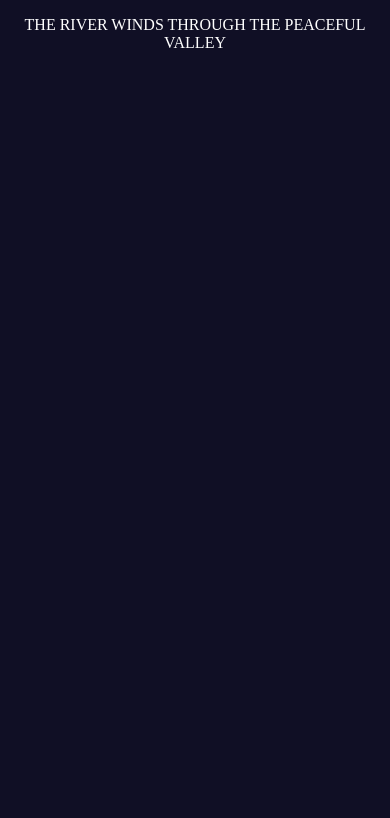
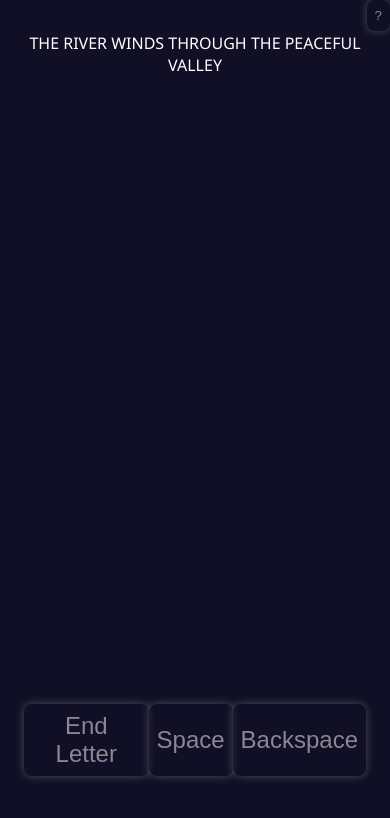
Before and after one commit to jankubatt/morse, a React (Create React App) app in the folder frontend/: page / in a window 390 px wide. Shown: the top 818 px of the page. Built offline with nearby package versions, Linux system fonts and the light colour scheme; the HTML template or start-up script is replaced by a standard one.

Commit message:
feat(app): phone friendly

```diff
--- a/frontend/src/App.js
+++ b/frontend/src/App.js
@@ -1,4 +1,3 @@
-import logo from './logo.svg';
 import './App.css';
 import React from 'react';
 
@@ -13,6 +12,38 @@ function App() {
 	const [solution, setSolution] = React.useState('')
 	const [sentences, setSentences] = React.useState([])
 	const [sentence, setSentence] = React.useState('')
+	const [showModal, setShowModal] = React.useState(false)
+
+	const timerId = React.useRef(null);
+	const touchStart = React.useRef(0);
+	const touchStartPosition = React.useRef({ x: 0, y: 0 });
+	const touchEndPosition = React.useRef({ x: 0, y: 0 });
+
+	const handleTouchStart = (e) => {
+		touchStart.current = performance.now();
+		touchStartPosition.current = { x: e.touches[0].clientX, y: e.touches[0].clientY };
+	};
+
+	const handleTouchEnd = (e) => {
+		touchEndPosition.current = { x: e.changedTouches[0].clientX, y: e.changedTouches[0].clientY };
+
+		const touchEnd = performance.now();
+		const duration = touchEnd - touchStart.current;
+
+		if (duration < 250) {
+			setMorse(prev => prev + '.')
+			clearTimeout(timerId.current);
+		} else if (duration >= 250 && duration < 2000) {
+			setMorse(prev => prev + '-')
+			clearTimeout(timerId.current);
+		}
+
+		touchStart.current = 0;
+		timerId.current = setTimeout(() => {
+			setMorse(prev => prev + '/')
+			clearTimeout(timerId.current);
+		}, 2000);
+	};
 
 	React.useEffect(() => {
 		fetch('/sentences.json')
@@ -25,17 +56,17 @@ function App() {
 
 
 		let keyDownTime = 0;
-		let timerId = null;
+
 
 		const handleKeyPress = (e) => {
 			if (e.code !== 'Backspace' && e.code !== 'Space' && keyDownTime === 0) {
 				keyDownTime = performance.now();
-				clearTimeout(timerId);
-				timerId = setTimeout(() => {
+				clearTimeout(timerId.current);
+				timerId.current = setTimeout(() => {
 
 
 					setMorse(prev => prev + '/')
-					clearTimeout(timerId);
+					clearTimeout(timerId.current);
 				}, 2000);
 			}
 		};
@@ -67,7 +98,7 @@ function App() {
 
 			if (e.code === 'Space' && keyDownTime === 0) {
 				setMorse(prev => prev + "/")
-				clearTimeout(timerId);
+				clearTimeout(timerId.current);
 			}
 		};
 
@@ -86,13 +117,76 @@ function App() {
 			return Object.keys(morseCode).find(key => morseCode[key] === morse)
 		})
 		setSolution(solutionArray.join('').replaceAll(";", " "))
+
+		if (solution === sentence && sentences.length > 0) {
+			setSentence(sentences[Math.floor(Math.random() * sentences.length)].toUpperCase().replace(".", ""))
+			setMorse('')
+		}
 	}, [morse]);
 
 	return (
-		<div className="App">
+		<div className="App" onTouchStart={handleTouchStart} onTouchEnd={handleTouchEnd}>
+			<div className='content'>
 				<p id='sentence'>{sentence}</p>
 				<p id='morse'>{morse}</p>
-			<p id='solution'>{solution}</p>
+				<p id='solution'>
+					{solution.split('').map((char, index) => {
+						let color = sentence[index] === char ? 'green' : 'red';
+						return <span style={{ color: color }}>{char}</span>
+					})}
+				</p>
+			</div>
+
+			<div className='bottom-buttons'>
+				<button onClick={() => {
+					setMorse(prev => prev + "/")
+					clearTimeout(timerId.current);
+				}}>End Letter</button>
+
+				<button onClick={() => {
+					setMorse(prev => prev.slice(0, -1) + "-.-.-./")
+					clearTimeout(timerId.current);
+				}}>Space</button>
+
+				<button onClick={() => {
+					setMorse(prev => {
+						let parts = prev.split('/');
+						parts.pop();
+						parts.pop();
+
+						return `${parts.join('/')}/`;
+					})
+				}}>Backspace</button>
+			</div>
+
+			<button className='help-button' onClick={() => { setShowModal(true); setMorse(prev => prev.slice(0, -1)); clearTimeout(timerId.current); }}>?</button>
+
+			{showModal && <div className='modal'>
+				<div className='modal-content'>
+					<div className='modal-close' onClick={() => { setShowModal(false); setMorse(prev => prev.slice(0, -1)); clearTimeout(timerId.current); }}>x</div>
+
+					<div>
+						<h2>Instructions</h2>
+						<p>For PC users, any other keys then backspace and space insert dash or dot. Space forces to end letter and backspace erases most recent letter.</p>
+						<p>The "Space" button inserts -.-.-. which is ";". The semicolon inserts space into the solution.</p>
+
+						<h2>Credit</h2>
+						<p>Made by Jan Kubát<br/><a href='https://jankubat-it.cz/'>https://jankubat-it.cz/</a></p>
+
+						<h2>Morse Code</h2>
+						<table>
+							<tbody>
+								{Object.keys(morseCode).map((key) => {
+									return <tr>
+										<td>{key}</td>
+										<td>{morseCode[key]}</td>
+									</tr>
+								})}
+							</tbody>
+						</table>
+					</div>
+				</div>
+			</div>}
 		</div>
 	);
 }
--- a/frontend/src/index.css
+++ b/frontend/src/index.css
@@ -2,10 +2,22 @@ body {
 	text-align: center;
 	background-color: rgb(16, 15, 37);
 	color: white;
+	font-family: 'Segoe UI', Tahoma, Geneva, Verdana, sans-serif;
+	-webkit-touch-callout: none;
+	-webkit-user-select: none;
+	-khtml-user-select: none;
+	-moz-user-select: none;
+	-ms-user-select: none;
+	-webkit-text-size-adjust: none;
+	user-select: none;
 }
 
 .App {
 	margin: 16px;
+	display: flex;
+	flex-direction: column;
+	justify-content: space-between;
+	height: 90vh;
 }
 
 #morse {
@@ -13,4 +25,81 @@ body {
 	text-align: justify;
 	width: 100%;
 	word-wrap: break-word;
+	max-height: 50vh;
+	overflow-y: auto;
 }
+
+.solution {
+	user-select: none;
+	-webkit-touch-callout: none;
+}
+
+.bottom-buttons {
+	display: flex;
+	justify-content: space-evenly;
+}
+
+.bottom-buttons>button {
+	font-size: 1.5em;
+	padding: 8px;
+	background-color: rgb(16, 15, 37);
+	border: none;
+	box-shadow: 0 0 8px 0 rgba(255, 255, 255, 0.5);
+	border-radius: 8px;
+	color: white;
+	opacity: 0.5;
+	transition: 0.5s;
+
+}
+
+.bottom-buttons>button:hover {
+	opacity: 1;
+}
+
+.help-button {
+	position: absolute;
+	top: 0;
+	right: 0;
+	padding: 8px;
+	background-color: rgb(16, 15, 37);
+	border: none;
+	box-shadow: 0 0 8px 0 rgba(255, 255, 255, 0.5);
+	border-radius: 8px;
+	color: white;
+	opacity: 0.5;
+	transition: 0.5s;
+}
+
+.modal {
+	position: fixed;
+	z-index: 1;
+	left: 0;
+	top: 0;
+	width: 100%;
+	height: 100%;
+	overflow: auto;
+	background-color: rgba(0, 0, 0, 0.4);
+}
+
+.modal-content {
+	background-color: rgb(16, 15, 37);
+	margin: 15% auto;
+	padding: 20px;
+	border: 1px solid #888;
+	width: 80%;
+	display: flex;
+	flex-direction: column;
+}
+
+.modal-close {
+	align-self: flex-end;
+	padding: 8px;
+	background-color: rgb(16, 15, 37);
+	border: none;
+	box-shadow: 0 0 8px 0 rgba(255, 255, 255, 0.5);
+	border-radius: 8px;
+	color: white;
+	opacity: 0.5;
+	transition: 0.5s;
+	width: fit-content;
+}
```
Lines whose indentation alone changed are shown as unchanged.
